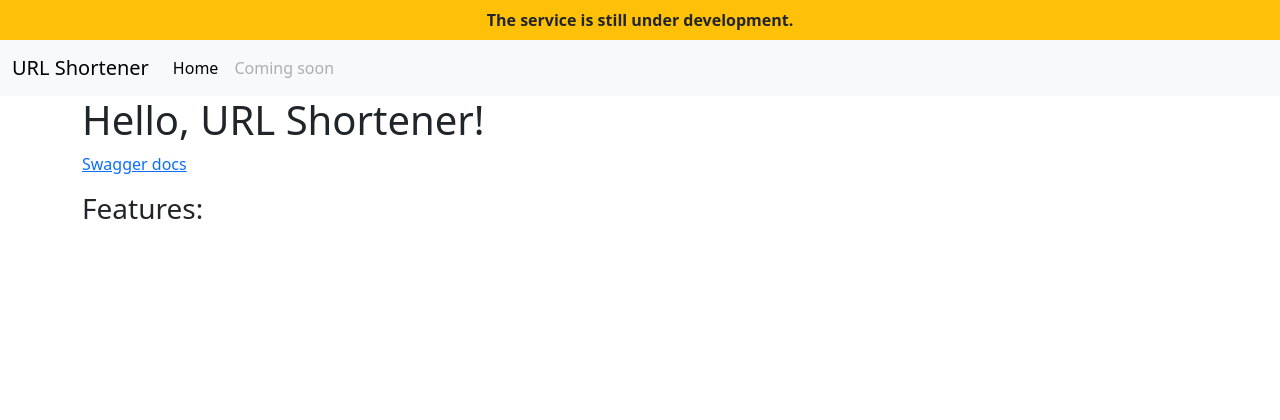
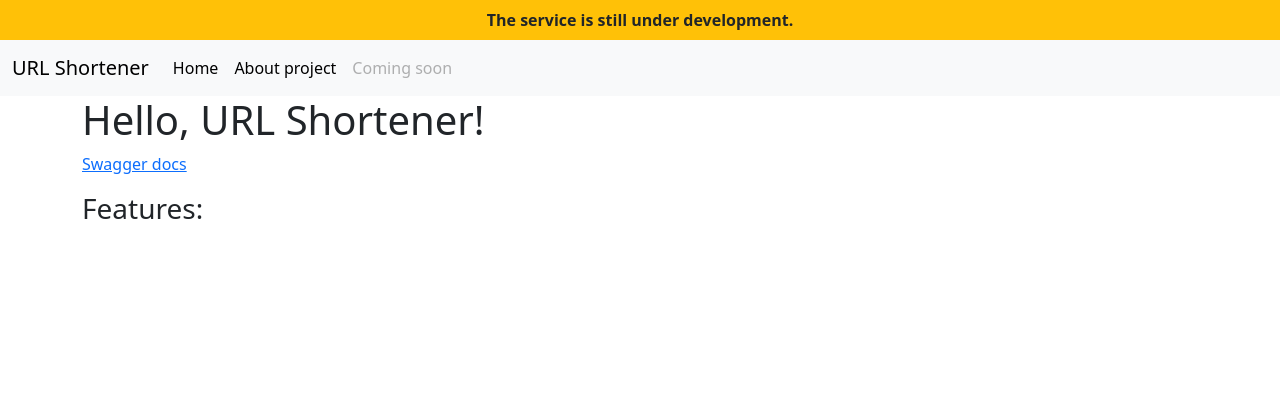
Before and after one commit to Nottezz/fastapi-url-shortener, a Python web app: template url_shortener/templates/home.html in a window 1280 px wide. Shown: the top 420 px of the page. Run offline with Jinja, Linux system fonts and the light colour scheme; the template is opened without the code that fills it, so the values that code supplies are empty.

Commit message:
include new page to navbar

```diff
--- a/url_shortener/templates/components/navbar.html
+++ b/url_shortener/templates/components/navbar.html
@@ -11,6 +11,9 @@
                     <a class="nav-link active" aria-current="page" href="/">Home</a>
                 </li>
                 <li class="nav-item">
+                    <a class="nav-link active" aria-current="page" href="/about/">About project</a>
+                </li>
+                <li class="nav-item">
                     <a class="nav-link disabled" aria-disabled="true">Coming soon</a>
                 </li>
             </ul>
```
